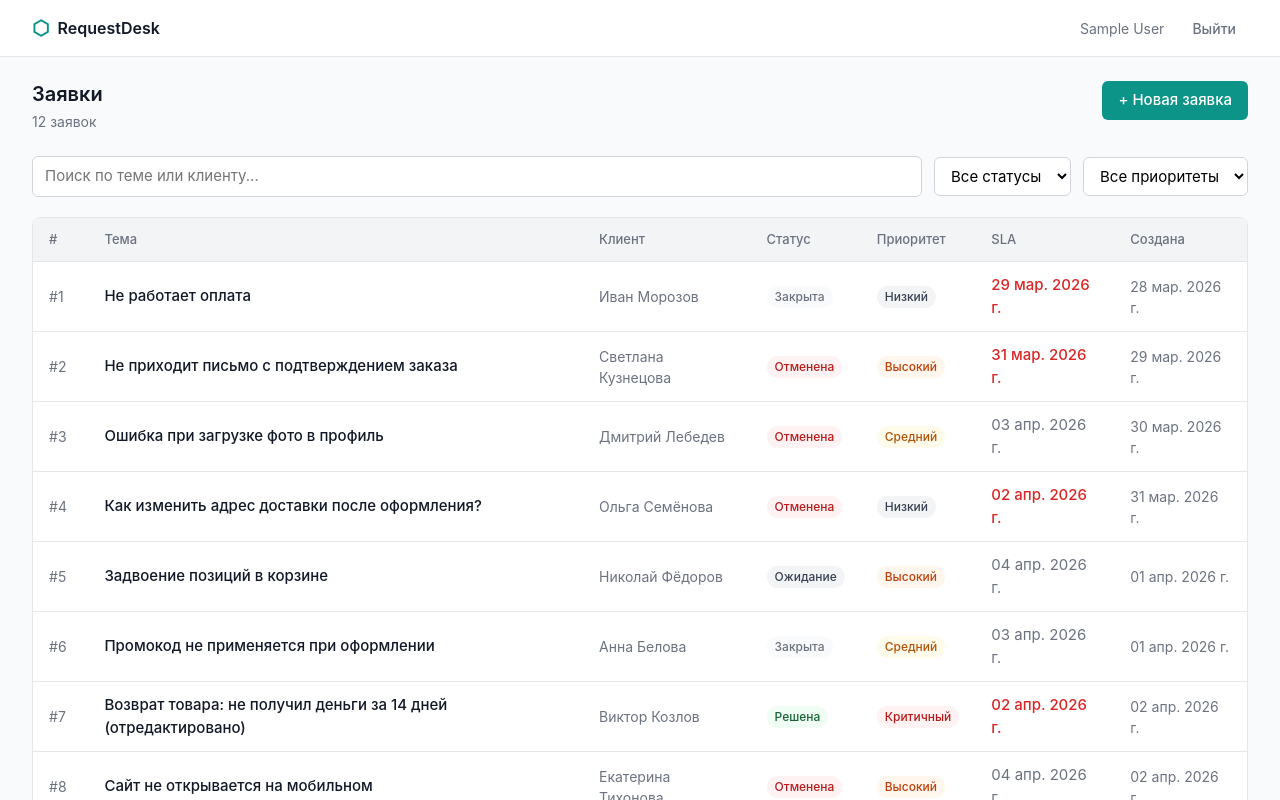
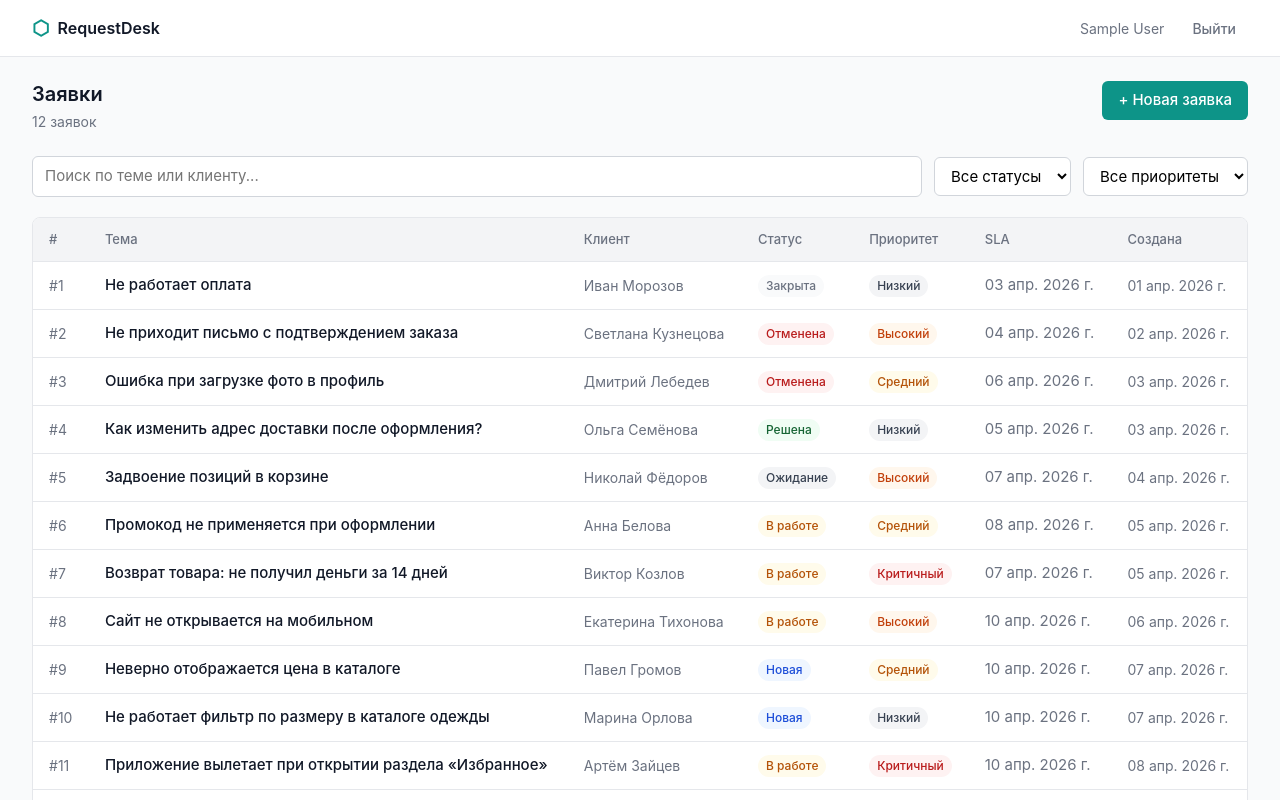
Before and after one commit to Kato-svg/Request-desk, a React (Vite) app: page /tickets in a window 1280 px wide. Shown: the top 800 px of the page. Built offline with nearby package versions, Linux system fonts and the light colour scheme; data requests are answered from the project's data file; sample sign-in values are in the browser's storage.

Commit message:
Собрал описание \ отредактировал мобильную версию тикетов.

```diff
--- a/db.json
+++ b/db.json
@@ -36,12 +36,9 @@
         "phone": "+79001234567"
       },
       "assignee_id": 1,
-      "created_at": "2026-03-28T09:15:00.000Z",
-      "updated_at": "2026-04-08T19:47:38.877Z",
-      "sla_deadline": "2026-03-29T18:00:00.000Z",
-      "client_name": "Иван Морозов",
-      "client_email": "morozov@gmail.com",
-      "client_phone": "+79001234567"
+      "created_at": "2026-04-01T08:15:00.000Z",
+      "updated_at": "2026-04-03T12:00:00.000Z",
+      "sla_deadline": "2026-04-03T18:00:00.000Z"
     },
     {
       "id": "2",
@@ -55,9 +52,9 @@
         "email": "customer@mail.ru"
       },
       "assignee_id": 1,
-      "created_at": "2026-03-29T14:30:00.000Z",
-      "updated_at": "2026-04-07T13:20:50.775Z",
-      "sla_deadline": "2026-03-31T18:00:00.000Z"
+      "created_at": "2026-04-02T14:30:00.000Z",
+      "updated_at": "2026-04-04T10:00:00.000Z",
+      "sla_deadline": "2026-04-04T18:00:00.000Z"
     },
     {
       "id": "3",
@@ -72,15 +69,15 @@
         "phone": "+79161234567"
       },
       "assignee_id": 2,
-      "created_at": "2026-03-30T11:00:00.000Z",
-      "updated_at": "2026-04-07T16:08:39.225Z",
-      "sla_deadline": "2026-04-03T18:00:00.000Z"
+      "created_at": "2026-04-03T11:00:00.000Z",
+      "updated_at": "2026-04-05T09:00:00.000Z",
+      "sla_deadline": "2026-04-06T18:00:00.000Z"
     },
     {
       "id": "4",
       "subject": "Как изменить адрес доставки после оформления?",
       "description": "Оформил заказ, но указал старый адрес доставки. Заказ ещё не передан в курьерскую службу. Можно ли изменить адрес?",
-      "status": "cancelled",
+      "status": "resolved",
       "priority": "low",
       "channel": "phone",
       "client": {
@@ -88,9 +85,9 @@
         "email": "semyonova.o@gmail.com"
       },
       "assignee_id": 3,
-      "created_at": "2026-03-31T16:45:00.000Z",
-      "updated_at": "2026-04-07T16:18:59.535Z",
-      "sla_deadline": "2026-04-02T12:00:00.000Z"
+      "created_at": "2026-04-03T16:45:00.000Z",
+      "updated_at": "2026-04-05T14:00:00.000Z",
+      "sla_deadline": "2026-04-05T12:00:00.000Z"
     },
     {
       "id": "5",
@@ -105,15 +102,15 @@
         "phone": "+79251234567"
       },
       "assignee_id": 2,
-      "created_at": "2026-04-01T08:20:00.000Z",
-      "updated_at": "2026-04-08T20:56:24.487Z",
-      "sla_deadline": "2026-04-04T18:00:00.000Z"
+      "created_at": "2026-04-04T08:20:00.000Z",
+      "updated_at": "2026-04-07T11:00:00.000Z",
+      "sla_deadline": "2026-04-07T18:00:00.000Z"
     },
     {
       "id": "6",
       "subject": "Промокод не применяется при оформлении",
       "description": "Промокод SPRING20 из рассылки не принимается на шаге оформления заказа. Пишет «Промокод не найден», хотя в письме срок действия до 30 апреля.",
-      "status": "closed",
+      "status": "in_progress",
       "priority": "medium",
       "channel": "email",
       "client": {
@@ -121,15 +118,15 @@
         "email": "belova.anna@gmail.com"
       },
       "assignee_id": 1,
-      "created_at": "2026-04-01T10:05:00.000Z",
-      "updated_at": "2026-04-05T14:28:02.192Z",
-      "sla_deadline": "2026-04-03T18:00:00.000Z"
+      "created_at": "2026-04-05T10:05:00.000Z",
+      "updated_at": "2026-04-07T16:00:00.000Z",
+      "sla_deadline": "2026-04-08T18:00:00.000Z"
     },
     {
       "id": "7",
-      "subject": "Возврат товара: не получил деньги за 14 дней (отредактировано)",
-      "description": "Отправил товар на возврат 18 марта, получили 20 марта (есть трек-номер). По закону деньги должны вернуть в течение 10 дней. Сегодня 2 апреля — денег нет.",
-      "status": "resolved",
+      "subject": "Возврат товара: не получил деньги за 14 дней",
+      "description": "Отправил товар на возврат 25 марта, получили 27 марта (есть трек-номер). По закону деньги должны вернуть в течение 10 дней. Сегодня 9 апреля — денег нет.",
+      "status": "in_progress",
       "priority": "critical",
       "channel": "phone",
       "client": {
@@ -138,18 +135,15 @@
         "phone": "+79031234567"
       },
       "assignee_id": 3,
-      "created_at": "2026-04-02T09:00:00.000Z",
-      "updated_at": "2026-04-08T19:52:59.408Z",
-      "sla_deadline": "2026-04-02T18:00:00.000Z",
-      "client_name": "Виктор Козлов",
-      "client_email": "kozlov.v@mail.ru",
-      "client_phone": "+79031234567"
+      "created_at": "2026-04-05T09:00:00.000Z",
+      "updated_at": "2026-04-09T11:49:02.398Z",
+      "sla_deadline": "2026-04-07T18:00:00.000Z"
     },
     {
       "id": "8",
       "subject": "Сайт не открывается на мобильном",
       "description": "С телефона Samsung Galaxy S23 сайт не загружается — белый экран. С компьютера всё работает нормально. Браузер Chrome на Android.",
-      "status": "cancelled",
+      "status": "in_progress",
       "priority": "high",
       "channel": "chat",
       "client": {
@@ -157,15 +151,15 @@
         "email": "tikhonova.e@yandex.ru"
       },
       "assignee_id": 2,
-      "created_at": "2026-04-02T11:30:00.000Z",
-      "updated_at": "2026-04-07T16:08:42.103Z",
-      "sla_deadline": "2026-04-04T12:00:00.000Z"
+      "created_at": "2026-04-06T11:30:00.000Z",
+      "updated_at": "2026-04-08T10:00:00.000Z",
+      "sla_deadline": "2026-04-10T12:00:00.000Z"
     },
     {
       "id": "9",
       "subject": "Неверно отображается цена в каталоге",
       "description": "Товар «Кофемашина DeLonghi EC155» показывает цену 4990 руб. в каталоге, но при переходе на страницу товара — 7990 руб. Скриншот прилагаю.",
-      "status": "closed",
+      "status": "new",
       "priority": "medium",
       "channel": "web",
       "client": {
@@ -174,15 +168,15 @@
         "phone": "+79111234567"
       },
       "assignee_id": 1,
-      "created_at": "2026-03-25T14:00:00.000Z",
-      "updated_at": "2026-03-27T16:00:00.000Z",
-      "sla_deadline": "2026-03-27T18:00:00.000Z"
+      "created_at": "2026-04-07T14:00:00.000Z",
+      "updated_at": "2026-04-07T14:00:00.000Z",
+      "sla_deadline": "2026-04-10T18:00:00.000Z"
     },
     {
       "id": "10",
       "subject": "Не работает фильтр по размеру в каталоге одежды",
       "description": "При выборе размера M в фильтрах каталога результаты не меняются — показываются все товары. Проверил в Chrome и Firefox.",
-      "status": "cancelled",
+      "status": "new",
       "priority": "low",
       "channel": "web",
       "client": {
@@ -190,15 +184,15 @@
         "email": "orlova.m@inbox.ru"
       },
       "assignee_id": 3,
-      "created_at": "2026-03-26T10:00:00.000Z",
-      "updated_at": "2026-03-28T11:00:00.000Z",
-      "sla_deadline": "2026-03-29T18:00:00.000Z"
+      "created_at": "2026-04-07T10:00:00.000Z",
+      "updated_at": "2026-04-07T10:00:00.000Z",
+      "sla_deadline": "2026-04-10T18:00:00.000Z"
     },
     {
       "id": "11",
       "subject": "Приложение вылетает при открытии раздела «Избранное»",
       "description": "Мобильное приложение iOS падает каждый раз при попытке открыть раздел «Избранное». Версия приложения 3.2.1, iOS 17.3.",
-      "status": "cancelled",
+      "status": "in_progress",
       "priority": "critical",
       "channel": "chat",
       "client": {
@@ -207,9 +201,9 @@
         "phone": "+79201234567"
       },
       "assignee_id": 2,
-      "created_at": "2026-04-02T13:00:00.000Z",
-      "updated_at": "2026-04-07T16:07:44.017Z",
-      "sla_deadline": "2026-04-03T12:00:00.000Z"
+      "created_at": "2026-04-08T09:00:00.000Z",
+      "updated_at": "2026-04-08T11:00:00.000Z",
+      "sla_deadline": "2026-04-10T12:00:00.000Z"
     },
     {
       "id": "12",
@@ -223,9 +217,9 @@
         "email": "zakharova.u@mail.ru"
       },
       "assignee_id": 1,
-      "created_at": "2026-04-02T15:00:00.000Z",
-      "updated_at": "2026-04-08T20:54:31.499Z",
-      "sla_deadline": "2026-04-03T10:00:00.000Z"
+      "created_at": "2026-04-08T15:00:00.000Z",
+      "updated_at": "2026-04-09T09:00:00.000Z",
+      "sla_deadline": "2026-04-10T10:00:00.000Z"
     }
   ],
   "comments": [
@@ -234,42 +228,42 @@
       "ticket_id": 2,
       "author_id": 1,
       "text": "Проверила настройки email-уведомлений. Письма уходят корректно. Проблема на стороне почтового провайдера клиента. Отправила письмо повторно.",
-      "created_at": "2026-03-30T10:00:00.000Z"
+      "created_at": "2026-04-03T10:00:00.000Z"
     },
     {
       "id": "2",
       "ticket_id": 2,
       "author_id": 1,
-      "text": "Клиент подтвердил получение письма. Заявку можно закрывать после подтверждения от клиента.",
-      "created_at": "2026-03-30T14:00:00.000Z"
+      "text": "Клиент подтвердил получение письма. Заявку закрываем.",
+      "created_at": "2026-04-04T09:00:00.000Z"
     },
     {
       "id": "3",
       "ticket_id": 7,
       "author_id": 3,
-      "text": "Проверила статус возврата в системе. Деньги были направлены 28 марта, но завис платёж на стороне банка. Передала в финансовый отдел.",
-      "created_at": "2026-04-02T09:30:00.000Z"
+      "text": "Проверила статус возврата в системе. Деньги были направлены 5 апреля, но завис платёж на стороне банка. Передала в финансовый отдел.",
+      "created_at": "2026-04-06T09:30:00.000Z"
     },
     {
       "id": "4",
+      "ticket_id": 7,
+      "author_id": 3,
+      "text": "Финансовый отдел подтвердил — возврат будет зачислен в течение 2 рабочих дней.",
+      "created_at": "2026-04-08T14:00:00.000Z"
+    },
+    {
+      "id": "5",
       "ticket_id": 12,
       "author_id": 1,
       "text": "Подтвердила двойное списание по выписке. Инициировала возврат через платёжный шлюз. Срок возврата 3–5 рабочих дней.",
-      "created_at": "2026-04-02T15:30:00.000Z"
+      "created_at": "2026-04-08T16:00:00.000Z"
     },
     {
-      "ticket_id": "12",
-      "author_id": 1,
-      "text": "Повторный тест комментария — проверка работы",
-      "created_at": "2026-04-08T20:49:48.921Z",
-      "id": "UsNwhbpmZlM"
-    },
-    {
-      "ticket_id": "1",
-      "author_id": 1,
-      "text": "Тестовый комментарий к тикету #1",
-      "created_at": "2026-04-08T20:54:12.329Z",
-      "id": "cEOzQ4PmOZM"
+      "id": "6",
+      "ticket_id": 11,
+      "author_id": 2,
+      "text": "Воспроизвёл баг на тестовом устройстве. Передал разработчикам, ожидаем фикс в следующем релизе.",
+      "created_at": "2026-04-08T11:30:00.000Z"
     }
   ],
   "$schema": "./node_modules/json-server/schema.json"
--- a/src/pages/TicketsPage.module.css
+++ b/src/pages/TicketsPage.module.css
@@ -84,11 +84,10 @@
 }
 
 @media (max-width: 640px) {
-  .colId {
-    display: none;
-  }
-
-  .colClient {
+  .colId,
+  .colPriority,
+  .colSla,
+  .colCreated {
     display: none;
   }
 }
```
Also changed, not shown: 13 other files (tests, documents, lock files or other folders).
